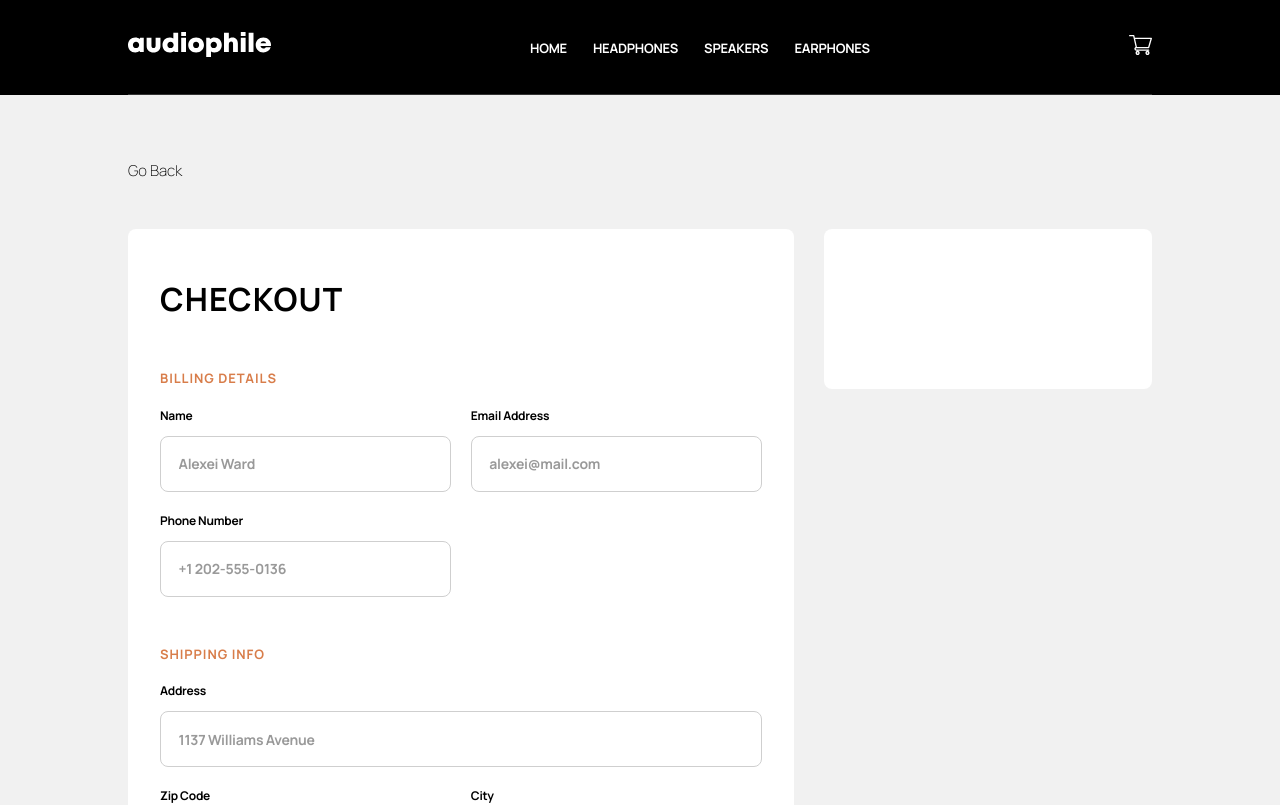
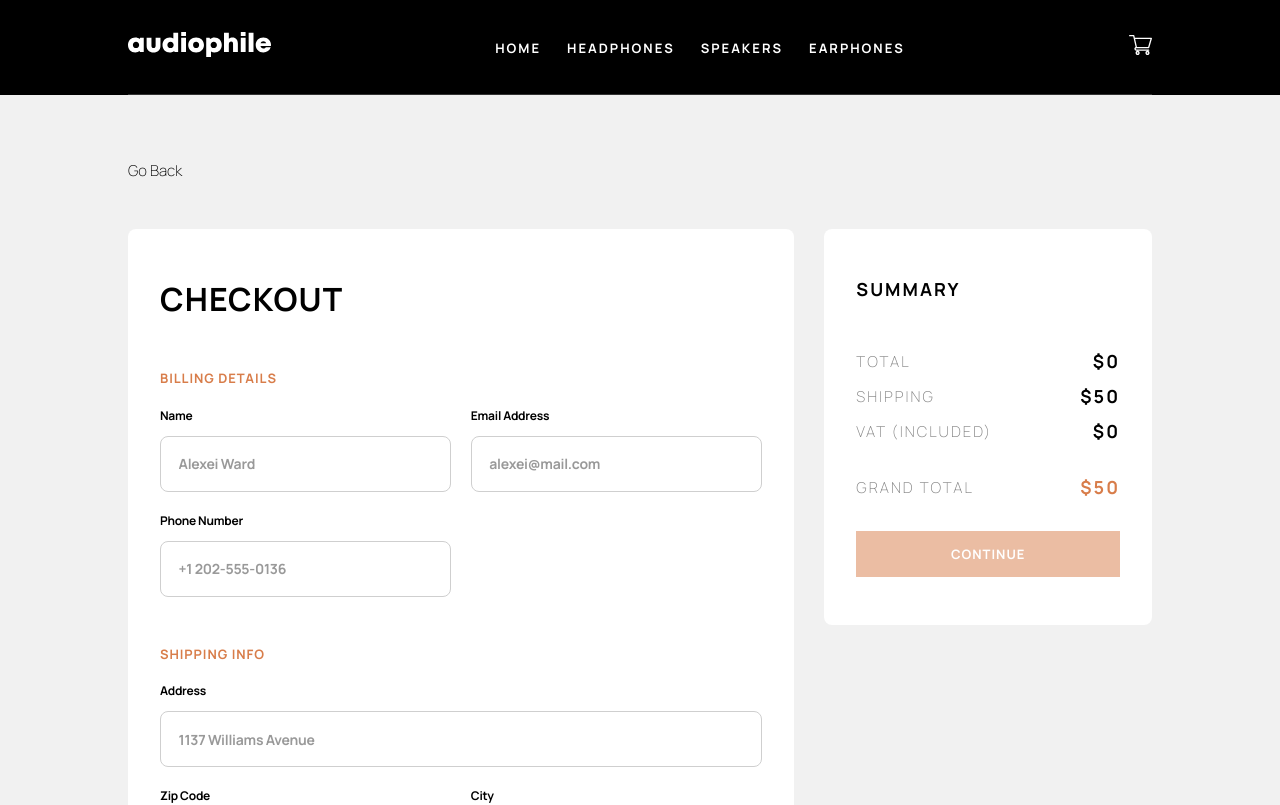
Before and after one commit to KvNGCzA/audiophile, a React (Create React App) app: page /checkout in a window 1280 px wide. Shown: the top 805 px of the page. Built offline with nearby package versions, Linux system fonts and the light colour scheme; the HTML template or start-up script is replaced by a standard one.

Commit message:
add summary to checkout

```diff
--- /dev/null
+++ b/src/views/checkout/billingDetails/index.jsx
@@ -0,0 +1,26 @@
+import InputField from '../inputField';
+
+const BillingDetails = () => (
+  <div className='group'>
+    <h4>billing details</h4>
+    <div className='group-inputs'>
+      <InputField label='name' placeholder='Alexei Ward' type='text' required />
+
+      <InputField
+        label='email address'
+        placeholder='alexei@mail.com'
+        type='email'
+        required
+      />
+
+      <InputField
+        label='phone number'
+        placeholder='+1 202-555-0136'
+        type='tel'
+        required
+      />
+    </div>
+  </div>
+);
+
+export default BillingDetails;
--- a/src/views/checkout/index.jsx
+++ b/src/views/checkout/index.jsx
@@ -1,152 +1,15 @@
-import { Fragment, useState } from 'react';
+import { useState, useEffect } from 'react';
 import { useHistory } from 'react-router-dom';
+
 import './index.scss';
-import { ReactComponent as PayOnDelivery } from '../../assets/icons/pay-on-delivery.svg';
-
-const InputField = ({ label, placeholder, required, type, styles }) => (
-  <div className='input-field' style={styles && styles.cont}>
-    <label style={styles && styles.label}>{label}</label>
-    <input type={type} placeholder={placeholder} required={required} />
-  </div>
-);
-
-const BillingDetails = () => (
-  <div className='group'>
-    <h4>billing details</h4>
-    <div className='group-inputs'>
-      <InputField label='name' placeholder='Alexei Ward' type='text' required />
-
-      <InputField
-        label='email address'
-        placeholder='alexei@mail.com'
-        type='email'
-        required
-      />
-
-      <InputField
-        label='phone number'
-        placeholder='+1 202-555-0136'
-        type='tel'
-        required
-      />
-    </div>
-  </div>
-);
-
-const ShippingInfo = () => (
-  <div className='group'>
-    <h4>shipping info</h4>
-    <div className='group-inputs--single'>
-      <InputField
-        label='Address'
-        placeholder='1137 Williams Avenue'
-        type='text'
-        required
-      />
-    </div>
-    <div className='group-inputs'>
-      <InputField label='zip code' placeholder='10001' type='number' required />
-
-      <InputField label='city' placeholder='New York' type='text' required />
-
-      <InputField
-        label='country'
-        placeholder='United States'
-        type='text'
-        required
-      />
-    </div>
-  </div>
-);
-
-const PaymentMethod = ({ setPaymentMethod, paymentMethod }) => (
-  <Fragment>
-    <p className='payment-method-label'>Payment Method</p>
-    <div className='payment-methods'>
-      <div
-        className={`check-cont${paymentMethod === 'emon' ? ' active' : ''}`}
-        onClick={() => setPaymentMethod('emon')}
-      >
-        <div className='check-box-circle'>
-          <div className='check-box-inner-circle'></div>
-        </div>
-        <label className='payment-method-label'>e-Money</label>
-      </div>
-
-      <div
-        className={`check-cont${paymentMethod !== 'emon' ? ' active' : ''}`}
-        onClick={() => setPaymentMethod('pod')}
-      >
-        <div className='check-box-circle'>
-          <div className='check-box-inner-circle'></div>
-        </div>
-        <label className='payment-method-label'>Cash on Delivery</label>
-      </div>
-    </div>
-  </Fragment>
-);
-
-const PaymentDetails = ({ setPaymentMethod, paymentMethod }) => {
-  return (
-    <div className='group'>
-      <h4>payment details</h4>
-      <div className='group-inputs'>
-        <PaymentMethod
-          setPaymentMethod={setPaymentMethod}
-          paymentMethod={paymentMethod}
-        />
-        <InputField
-          label='e-Money Number'
-          placeholder='238521993'
-          type='number'
-          required
-          styles={{
-            label: {
-              textTransform: 'initial',
-            },
-            cont: {
-              display: paymentMethod === 'emon' ? 'flex' : 'none',
-            },
-          }}
-        />
-
-        <InputField
-          label='e-Money PIN'
-          placeholder='6891'
-          type='number'
-          required
-          styles={{
-            label: {
-              textTransform: 'initial',
-            },
-            cont: {
-              display: paymentMethod === 'emon' ? 'flex' : 'none',
-            },
-          }}
-        />
-      </div>
-
-      <div
-        className='note'
-        style={{
-          display: paymentMethod !== 'emon' ? 'flex' : 'none',
-        }}
-      >
-        <PayOnDelivery className='pod-img' />
-        <p>
-          The ‘Cash on Delivery’ option enables you to pay in cash when our
-          delivery courier arrives at your residence. Just make sure your
-          address is correct so that your order will not be cancelled.
-        </p>
-      </div>
-    </div>
-  );
-};
+import BillingDetails from './billingDetails';
+import ShippingInfo from './shippingInfo';
+import PaymentDetails from './paymentDetails';
+import { addCommasToPrice } from '../../helpers';
 
 const Left = ({ setPaymentMethod, paymentMethod }) => (
   <div className='left'>
     <h2>Checkout</h2>
-
     <BillingDetails />
     <ShippingInfo />
     <PaymentDetails
@@ -156,7 +19,79 @@ const Left = ({ setPaymentMethod, paymentMethod }) => (
   </div>
 );
 
-const Right = () => <div className='right'></div>;
+const SummaryProduct = ({ cart, total, vat, grandTotal }) => (
+  <div className='summary-products'>
+    {cart.map(item => (
+      <div className='summary-product' key={item.id}>
+        <div className='left-summary'>¸
+          <img src={`${process.env.PUBLIC_URL}${item.image}`} alt='' />
+          <div className='summary-info'>
+            <span className='name'>{item.name.replace(item.category, '')}</span>
+            <span className='price'>${addCommasToPrice(item.price)}</span>
+          </div>
+        </div>
+        <div className='right-summary'>x{item.quantity}</div>
+      </div>
+    ))}
+  </div>
+);
+
+const Right = () => {
+  const [cart, setCart] = useState([]);
+  const [total, setTotal] = useState(0);
+  const [vat, setVat] = useState(0);
+  const [grandTotal, setGrandTotal] = useState(0);
+
+  useEffect(() => {
+    const cartContents = JSON.parse(localStorage.getItem('cart') || '[]');
+    let total = cartContents.map(item => item.price * item.quantity);
+
+    total =
+      total.length &&
+      total.reduce((accumulator, currentValue) => accumulator + currentValue);
+
+    setTotal(total);
+    setCart(cartContents);
+    setVat(total * 0.2);
+    setGrandTotal(total * 0.2 + total + 50);
+  }, []);
+
+  return (
+    <div className='right'>
+      <h4>summary</h4>
+
+      <SummaryProduct
+        cart={cart}
+        total={total}
+        vat={vat}
+        grandTotal={grandTotal}
+      />
+
+      <div className='info'>
+        <span>Total</span>
+        <span>${addCommasToPrice(total)}</span>
+      </div>
+      <div className='info'>
+        <span>shipping</span>
+        <span>$50</span>
+      </div>
+      <div className='info'>
+        <span>vat (included)</span>
+        <span>${addCommasToPrice(vat)}</span>
+      </div>
+      <div className='info grand-total'>
+        <span>grand total</span>
+        <span>${addCommasToPrice(grandTotal)}</span>
+      </div>
+      <button
+        className='btn btn--default continue-btn'
+        disabled={cart.length <= 0}
+      >
+        continue
+      </button>
+    </div>
+  );
+};
 
 const Checkout = () => {
   const history = useHistory();
--- a/src/views/checkout/index.scss
+++ b/src/views/checkout/index.scss
@@ -1,9 +1,5 @@
 @import '../../assets/colors';
 @import '../../assets/mixins';
-
-* {
-  letter-spacing: -0.25px;
-}
 
 .checkout-page {
   background-color: $card-back;
@@ -49,6 +45,7 @@
           font-size: rem-calc(12);
           font-weight: bold;
           text-align: left;
+          letter-spacing: -0.25px;
         }
 
         .payment-methods {
@@ -175,6 +172,7 @@
                 font-size: rem-calc(12);
                 font-weight: bold;
                 margin-bottom: 1em;
+                letter-spacing: -0.25px;
               }
 
               input {
@@ -184,6 +182,7 @@
                 width: 100%;
                 padding: 1.25em;
                 outline: none !important;
+                letter-spacing: -0.25px;
 
                 /* Chrome, Safari, Edge, Opera */
                 &::-webkit-outer-spin-button,
@@ -214,7 +213,100 @@
 
       .right {
         width: 32%;
-        height: 10em;
+        height: fit-content;
+
+        h4 {
+          font-size: rem-calc(18);
+          color: $primary-text;
+          text-transform: uppercase;
+          text-align: left;
+          font-weight: bold;
+          margin-bottom: 1.5em;
+        }
+
+        .summary-products {
+          margin-bottom: 3em;
+
+          .summary-product {
+            display: flex;
+            width: 100%;
+            justify-content: space-between;
+            align-items: center;
+            margin-bottom: 1.4em;
+
+            .left-summary {
+              display: flex;
+              justify-content: space-between;
+              align-items: center;
+
+              img {
+                height: rem-calc(64);
+                width: rem-calc(64);
+                margin-right: 1em;
+                border-radius: 8px;
+              }
+
+              .summary-info {
+                display: flex;
+                flex-direction: column;
+                align-items: flex-start;
+                font-weight: bold;
+
+                .name {
+                  font-size: rem-calc(15);
+                  text-transform: uppercase;
+                  color: $primary-text;
+                }
+
+                .price {
+                  font-size: rem-calc(14);
+                  color: $secondary-text;
+                }
+              }
+            }
+
+            .right-summary {
+              font-weight: bold;
+              font-size: rem-calc(15);
+              color: $secondary-text;
+            }
+          }
+        }
+
+        .info {
+          display: flex;
+          width: 100%;
+          justify-content: space-between;
+          align-items: center;
+          margin: 0.7em 0;
+
+          &.grand-total {
+            margin: 2em 0;
+
+            span {
+              &:last-child {
+                color: $orange;
+              }
+            }
+          }
+
+          span {
+            color: $secondary-text;
+            text-transform: uppercase;
+            font-size: rem-calc(15);
+            font-weight: 200;
+
+            &:last-child {
+              font-weight: bold;
+              color: $primary-text;
+              font-size: rem-calc(18);
+            }
+          }
+        }
+
+        .continue-btn {
+          width: 100%;
+        }
       }
     }
   }
--- /dev/null
+++ b/src/views/checkout/paymentDetails/index.jsx
@@ -0,0 +1,62 @@
+import InputField from '../inputField';
+import PaymentMethod from '../paymentMethod';
+import { ReactComponent as PayOnDelivery } from '../../../assets/icons/pay-on-delivery.svg';
+
+const PaymentDetails = ({ setPaymentMethod, paymentMethod }) => {
+  return (
+    <div className='group'>
+      <h4>payment details</h4>
+      <div className='group-inputs'>
+        <PaymentMethod
+          setPaymentMethod={setPaymentMethod}
+          paymentMethod={paymentMethod}
+        />
+        <InputField
+          label='e-Money Number'
+          placeholder='238521993'
+          type='number'
+          required
+          styles={{
+            label: {
+              textTransform: 'initial',
+            },
+            cont: {
+              display: paymentMethod === 'emon' ? 'flex' : 'none',
+            },
+          }}
+        />
+
+        <InputField
+          label='e-Money PIN'
+          placeholder='6891'
+          type='number'
+          required
+          styles={{
+            label: {
+              textTransform: 'initial',
+            },
+            cont: {
+              display: paymentMethod === 'emon' ? 'flex' : 'none',
+            },
+          }}
+        />
+      </div>
+
+      <div
+        className='note'
+        style={{
+          display: paymentMethod !== 'emon' ? 'flex' : 'none',
+        }}
+      >
+        <PayOnDelivery className='pod-img' />
+        <p>
+          The ‘Cash on Delivery’ option enables you to pay in cash when our
+          delivery courier arrives at your residence. Just make sure your
+          address is correct so that your order will not be cancelled.
+        </p>
+      </div>
+    </div>
+  );
+};
+
+export default PaymentDetails;
--- /dev/null
+++ b/src/views/checkout/shippingInfo/index.jsx
@@ -0,0 +1,29 @@
+import InputField from '../inputField';
+
+const ShippingInfo = () => (
+  <div className='group'>
+    <h4>shipping info</h4>
+    <div className='group-inputs--single'>
+      <InputField
+        label='Address'
+        placeholder='1137 Williams Avenue'
+        type='text'
+        required
+      />
+    </div>
+    <div className='group-inputs'>
+      <InputField label='zip code' placeholder='10001' type='number' required />
+
+      <InputField label='city' placeholder='New York' type='text' required />
+
+      <InputField
+        label='country'
+        placeholder='United States'
+        type='text'
+        required
+      />
+    </div>
+  </div>
+);
+
+export default ShippingInfo;
```
Also changed, not shown: src/views/checkout/inputField/index.jsx (added, +8 -0 lines), src/views/checkout/paymentMethod/index.jsx (added, +30 -0 lines).
